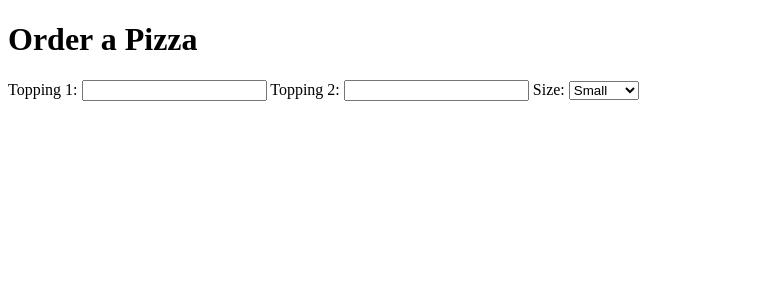
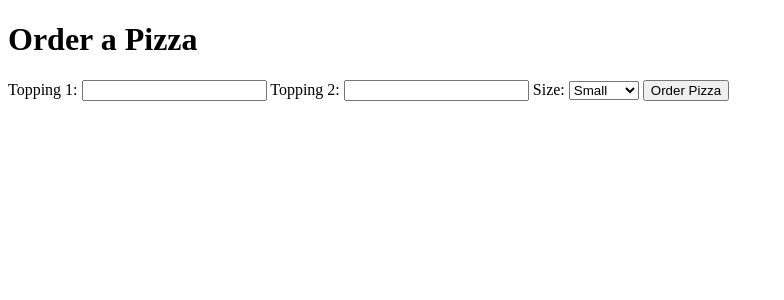
Before and after one commit to bcLego19/pythonTests, a Django app: page /order/ in a window 1280 px wide. Shown: the top 300 px of the page, without its empty margins (0-784 px from the left). Run offline with Django 5.2, Linux system fonts and the light colour scheme.

Commit message:
Update order pizza template to add submit button

```diff
--- a/PythonDjango/nandiasgarden/pizza/templates/pizza/order.html
+++ b/PythonDjango/nandiasgarden/pizza/templates/pizza/order.html
@@ -13,6 +13,7 @@
         <option value="Medium">Medium</option>
         <option value="Large">Large</option>
     </select>
+    <input type="submit" value="Order Pizza">
 </form>
 
 </html>
```
